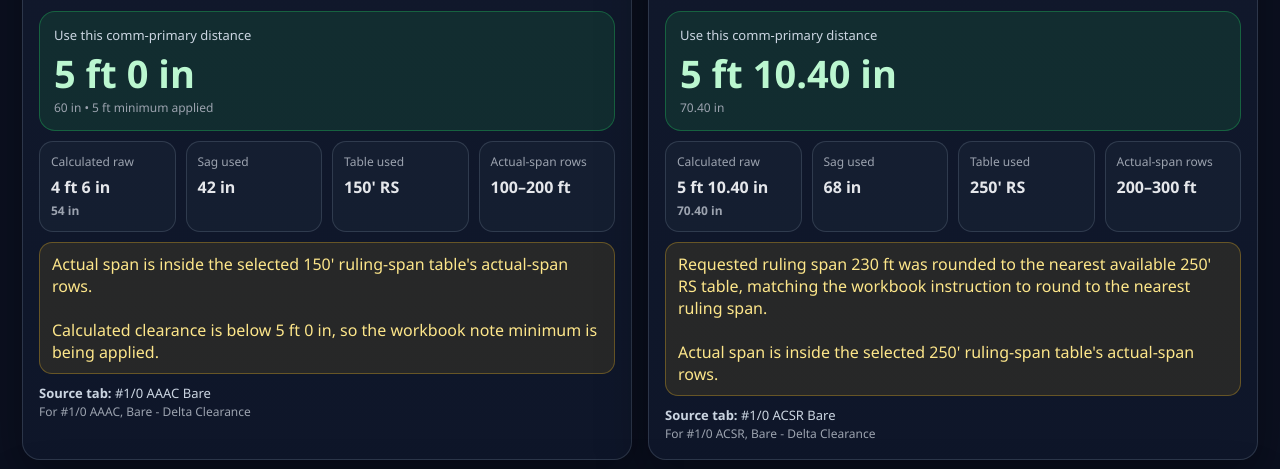
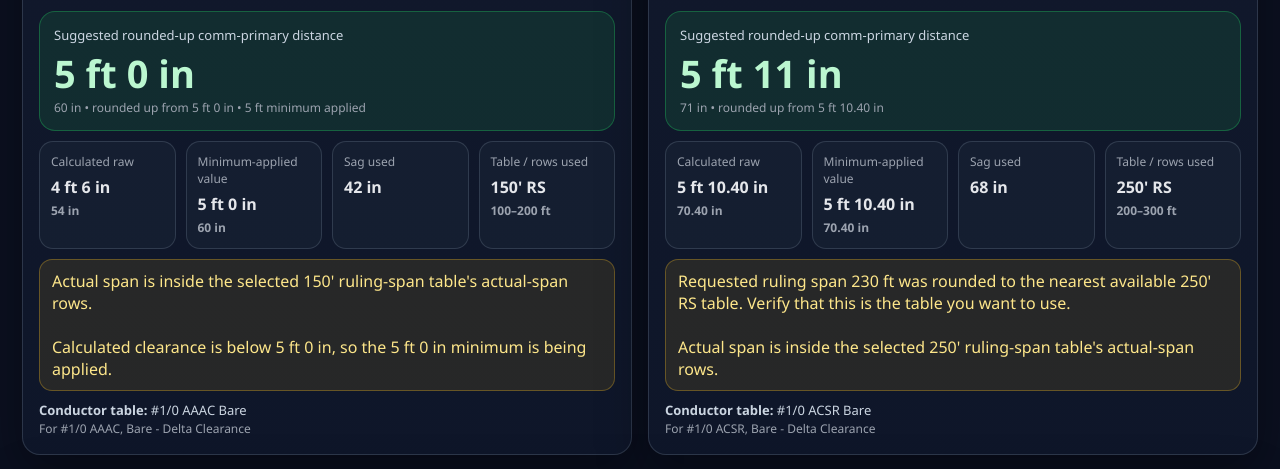
Before and after one commit to AZX-215/delta-clearance-calculator, a plain HTML site: page blue.html in a window 1280 px wide. Shown: the part 766-1235 px from the top of the page. Drawn offline with Linux system fonts and the light colour scheme.

Commit message:
Add files via upload

```diff
--- a/blue.html
+++ b/blue.html
@@ -157,8 +157,8 @@
           <summary>Calculation notes</summary>
           <div style="padding: 0 14px 14px;" class="note">
             <p><strong>Clearance calculation used:</strong> <span class="formula">30 + sag − (span × 0.12)</span>, where sag is interpolated from the selected conductor/ruling-span table.</p>
-            <p>NOTE: if calculated clearance is below <strong>5 ft 0 in</strong>, use <strong>5 ft 0 in</strong> as the minimum delta clearance. This page shows both the raw calculated value and the “use this” value.</p>
-            <p>If the actual span is outside the selected sag table range, the page extrapolates from the nearest two table points and flags it. Treat extrapolated results as a check item.</p>
+            <p>If calculated clearance is below <strong>5 ft 0 in</strong>, the <strong>5 ft 0 in</strong> minimum is applied. The suggested distance is then rounded up to the next whole inch.</p>
+            <p>If the actual span is outside the selected sag table range, the calculator extrapolates from the nearest two table points and flags it. Treat extrapolated results as a check item.</p>
           </div>
         </details>
       </section>
@@ -228,10 +228,11 @@ function calc(conductor, span, table, rulingSpanInput) {
   const i = interp(points, span);
   const calculated = 30 + i.sag - (span * 0.12);
   const useValue = Math.max(calculated, 60);
+  const suggestedValue = Math.ceil(useValue - 1e-9);
   const tableIsExact = tables.includes(Number(usedTable));
   const rulingWasRounded = table === 'auto' && isFinite(requestedRuling) && requestedRuling > 0 && Math.abs(requestedRuling - usedTable) > 0.01;
   const rulingOutsideAvailable = table === 'auto' && isFinite(requestedRuling) && requestedRuling > 0 && (requestedRuling < tables[0] || requestedRuling > tables[tables.length - 1]);
-  return { conductor, span, requestedRuling, availableTables: tables, usedTable, points, sag: i.sag, mode: i.mode, a: i.a, b: i.b, calculated, useValue, minApplied: calculated < 60, tableIsExact, rulingWasRounded, rulingOutsideAvailable };
+  return { conductor, span, requestedRuling, availableTables: tables, usedTable, points, sag: i.sag, mode: i.mode, a: i.a, b: i.b, calculated, useValue, suggestedValue, minApplied: calculated < 60, tableIsExact, rulingWasRounded, rulingOutsideAvailable };
 }
 function buildOptions(selected) {
   return conductorKeys.map(k => `<option value="${escapeHtml(k)}" ${k === selected ? 'selected' : ''}>${escapeHtml(cleanLabel(k))}</option>`).join('');
@@ -316,7 +317,7 @@ function updateCalc(id) {
     notes.push(`Requested ruling span ${fmtNum(r.requestedRuling)} ft is outside the available ruling-span tables for this conductor (${r.availableTables[0]}–${r.availableTables[r.availableTables.length - 1]} ft). Auto selected the nearest available ${r.usedTable}' RS table; verify manually.`);
   } else if (r.rulingWasRounded) {
     noteClass = 'warning';
-    notes.push(`Requested ruling span ${fmtNum(r.requestedRuling)} ft was rounded to the nearest available ${r.usedTable}' RS table, matching the workbook instruction to round to the nearest ruling span.`);
+    notes.push(`Requested ruling span ${fmtNum(r.requestedRuling)} ft was rounded to the nearest available ${r.usedTable}' RS table. Verify that this is the table you want to use.`);
   }
   if (r.mode.startsWith('extrapolated')) {
     noteClass = 'bad';
@@ -326,19 +327,19 @@ function updateCalc(id) {
   }
   if (r.minApplied) {
     if (noteClass === 'note') noteClass = 'warning';
-    notes.push(`Calculated clearance is below 5 ft 0 in, so the workbook note minimum is being applied.`);
+    notes.push(`Calculated clearance is below 5 ft 0 in, so the 5 ft 0 in minimum is being applied.`);
   }
   const noteText = notes.join('<br><br>');
   root.querySelector('[data-role="result"]').innerHTML = `
-    <div class="big"><div class="label">Use this comm-primary distance</div><div class="value">${fmtInches(r.useValue)}</div><div class="small">${fmtNum(r.useValue)} in${r.minApplied ? ' • 5 ft minimum applied' : ''}</div></div>
+    <div class="big"><div class="label">Suggested rounded-up comm-primary distance</div><div class="value">${fmtInches(r.suggestedValue)}</div><div class="small">${fmtNum(r.suggestedValue)} in • rounded up from ${fmtInches(r.useValue)}${r.minApplied ? ' • 5 ft minimum applied' : ''}</div></div>
     <div class="stats">
       <div class="stat"><div class="k">Calculated raw</div><div class="v">${fmtInches(r.calculated)}<br><span class="small">${fmtNum(r.calculated)} in</span></div></div>
+      <div class="stat"><div class="k">Minimum-applied value</div><div class="v">${fmtInches(r.useValue)}<br><span class="small">${fmtNum(r.useValue)} in</span></div></div>
       <div class="stat"><div class="k">Sag used</div><div class="v">${fmtNum(r.sag)} in</div></div>
-      <div class="stat"><div class="k">Table used</div><div class="v">${r.usedTable}' RS</div></div>
-      <div class="stat"><div class="k">Actual-span rows</div><div class="v">${rangeMin}–${rangeMax} ft</div></div>
+      <div class="stat"><div class="k">Table / rows used</div><div class="v">${r.usedTable}' RS<br><span class="small">${rangeMin}–${rangeMax} ft</span></div></div>
     </div>
     <div class="${noteClass}">${noteText}</div>
-    <div class="note"><strong>Source tab:</strong> ${escapeHtml(cleanLabel(conductor))}<br><span class="small">${escapeHtml(sourceTitle)}</span></div>`;
+    <div class="note"><strong>Conductor table:</strong> ${escapeHtml(cleanLabel(conductor))}<br><span class="small">${escapeHtml(sourceTitle)}</span></div>`;
   if (id === 'calcA') renderCurrentTable(r);
   saveState();
 }
@@ -353,7 +354,7 @@ function copyCalc(id) {
   const rulingRaw = Number(root.querySelector('[data-role="ruling"]').value);
   const tableVal = root.querySelector('[data-role="table"]').value;
   const r = calc(root.querySelector('[data-role="conductor"]').value, span, tableVal, isFinite(rulingRaw) && rulingRaw > 0 ? rulingRaw : span);
-  const text = `${conductor} | span ${fmtNum(span)} ft | ${r.usedTable}' RS table | required ${fmtInches(r.useValue)} (${fmtNum(r.useValue)} in)`;
+  const text = `${conductor} | span ${fmtNum(span)} ft | ${r.usedTable}' RS table | suggested rounded-up distance ${fmtInches(r.suggestedValue)} (${fmtNum(r.suggestedValue)} in) | minimum-applied value ${fmtInches(r.useValue)} (${fmtNum(r.useValue)} in)`;
   navigator.clipboard?.writeText(text).catch(() => {});
 }
 function updateRulingSpan() {
```
Also changed, not shown: grey.html (+11 -10 lines), light.html (+11 -10 lines), 1 other file.
